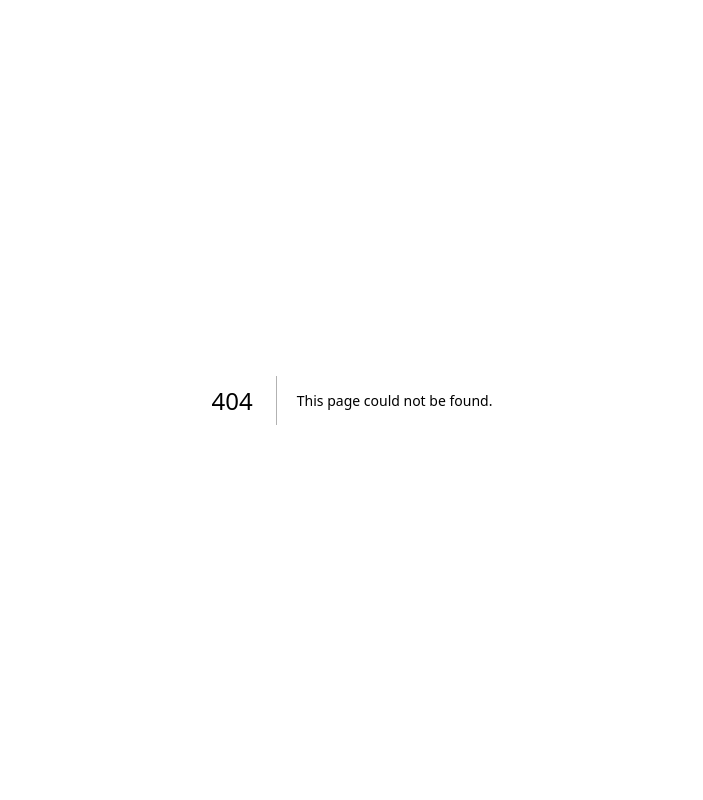
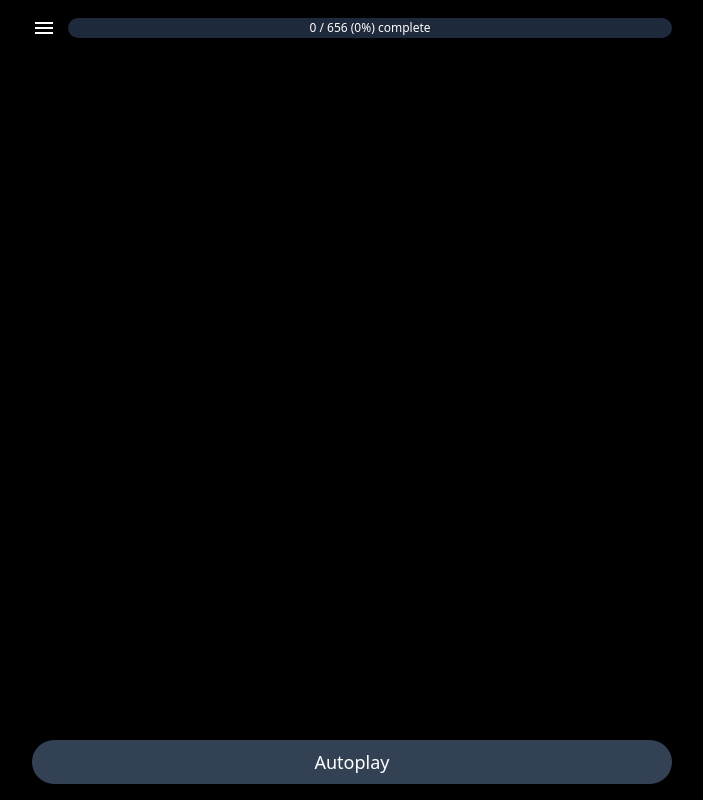
Before and after one commit to bryanjenningz/jlpt-audio-srs, a Next.js app: page /learn/3 in a window 1280 px wide. Before the commit this address had no page. Shown: the whole page, without its empty margins (288-991 px from the left). Built offline with nearby package versions, Linux system fonts and the light colour scheme.

Commit message:
Add /learn/[level] page
- Copied from index.tsx

```diff
--- /dev/null
+++ b/src/pages/learn/[level].tsx
@@ -0,0 +1,102 @@
+import { useCallback, useEffect, useState } from "react";
+import { playEnglish, playJapanese } from "~/utils/play";
+import { wait } from "~/utils/wait";
+import { useWords } from "~/words/hooks";
+import { nextWord } from "~/words/next-word";
+import { type Word } from "~/words/types";
+import { updateNextWord } from "~/words/update-next-word";
+import { ProgressBar } from "~/components/progress-bar";
+import { AutoplayButton } from "~/components/autoplay-button";
+import { WordHistory } from "~/word-history/word-history";
+import { useWordHistory } from "~/word-history/use-word-history";
+import { classNames } from "~/utils/class-names";
+import { SideMenu } from "~/components/side-menu";
+import { MenuIcon } from "~/icons/menu-icon";
+
+export default function Learn() {
+  const [autoplay, setAutoplay] = useState(false);
+  const [japaneseShown, setJapaneseShown] = useState(false);
+  const [words, setWords] = useWords();
+  const [wordPlaying, setWordPlaying] = useState<Word>();
+  const { wordHistory, addToWordHistory } = useWordHistory();
+  const wordHistoryWithWords = wordHistory
+    .map((word) => words.find((w) => w.order === word.order))
+    .filter(Boolean);
+
+  const [isSideMenuOpen, setIsSideMenuOpen] = useState(false);
+
+  const playWord = useCallback(
+    async (word: Word, now: number): Promise<void> => {
+      setWordPlaying(word);
+      await playEnglish(word.definition, speechSynthesis);
+      await wait(1000);
+      setJapaneseShown(true);
+      addToWordHistory(word);
+      await playJapanese(word.kanji, speechSynthesis);
+      setJapaneseShown(false);
+      setWordPlaying(undefined);
+      setWords((words) => updateNextWord(words, now));
+    },
+    [setWords, addToWordHistory],
+  );
+
+  useEffect(() => {
+    void (async () => {
+      if (autoplay && !wordPlaying) {
+        const now = Date.now();
+        const word = nextWord(words, now);
+        if (!word) return;
+        await playWord(word, now);
+      }
+    })();
+  }, [autoplay, wordPlaying, words, playWord]);
+
+  return (
+    <main className="flex min-h-[100dvh] flex-col items-center bg-black text-white">
+      <div className="flex w-full max-w-2xl grow flex-col items-center justify-between gap-3 p-4">
+        <section className="flex w-full flex-col gap-3">
+          <div className="flex items-center gap-3">
+            <button onClick={() => setIsSideMenuOpen((x) => !x)}>
+              <span className="sr-only">Open menu</span>
+              <MenuIcon />
+            </button>
+
+            <ProgressBar words={words} />
+          </div>
+
+          {wordHistoryWithWords.length > 0 && (
+            <WordHistory
+              wordHistoryWithWords={wordHistoryWithWords}
+              setWords={setWords}
+            />
+          )}
+        </section>
+
+        <SideMenu
+          isSideMenuOpen={isSideMenuOpen}
+          closeSideMenu={() => setIsSideMenuOpen(false)}
+        />
+
+        <section className="flex w-full flex-col items-center gap-3">
+          {wordPlaying && (
+            <>
+              <div className="text-lg">{wordPlaying.definition}</div>
+
+              <div
+                className={classNames(
+                  "flex gap-3 text-lg",
+                  !japaneseShown && "invisible",
+                )}
+              >
+                <div>{wordPlaying.kanji}</div>
+                <div>{wordPlaying.kana}</div>
+              </div>
+            </>
+          )}
+
+          <AutoplayButton autoplay={autoplay} setAutoplay={setAutoplay} />
+        </section>
+      </div>
+    </main>
+  );
+}
```
